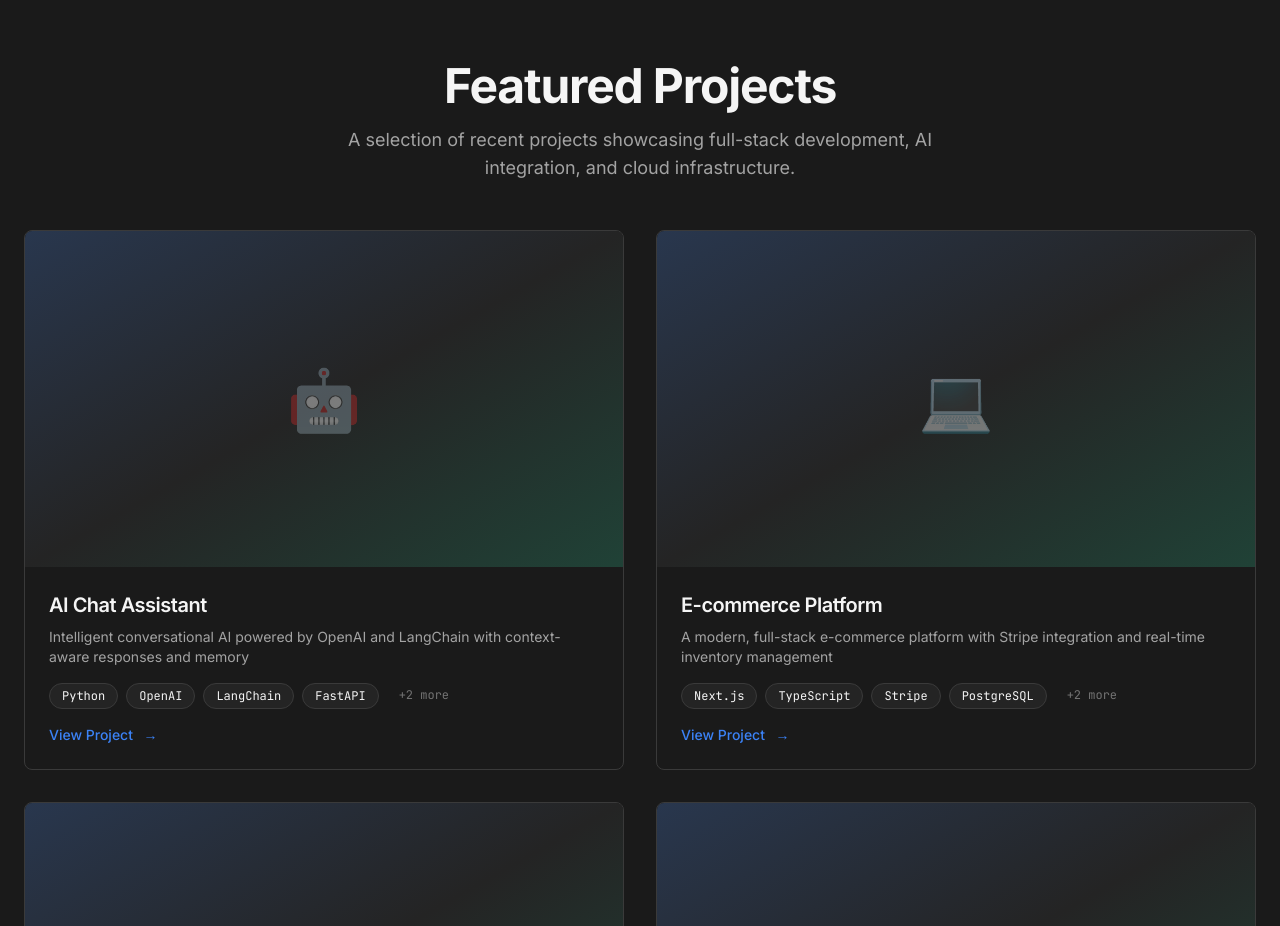
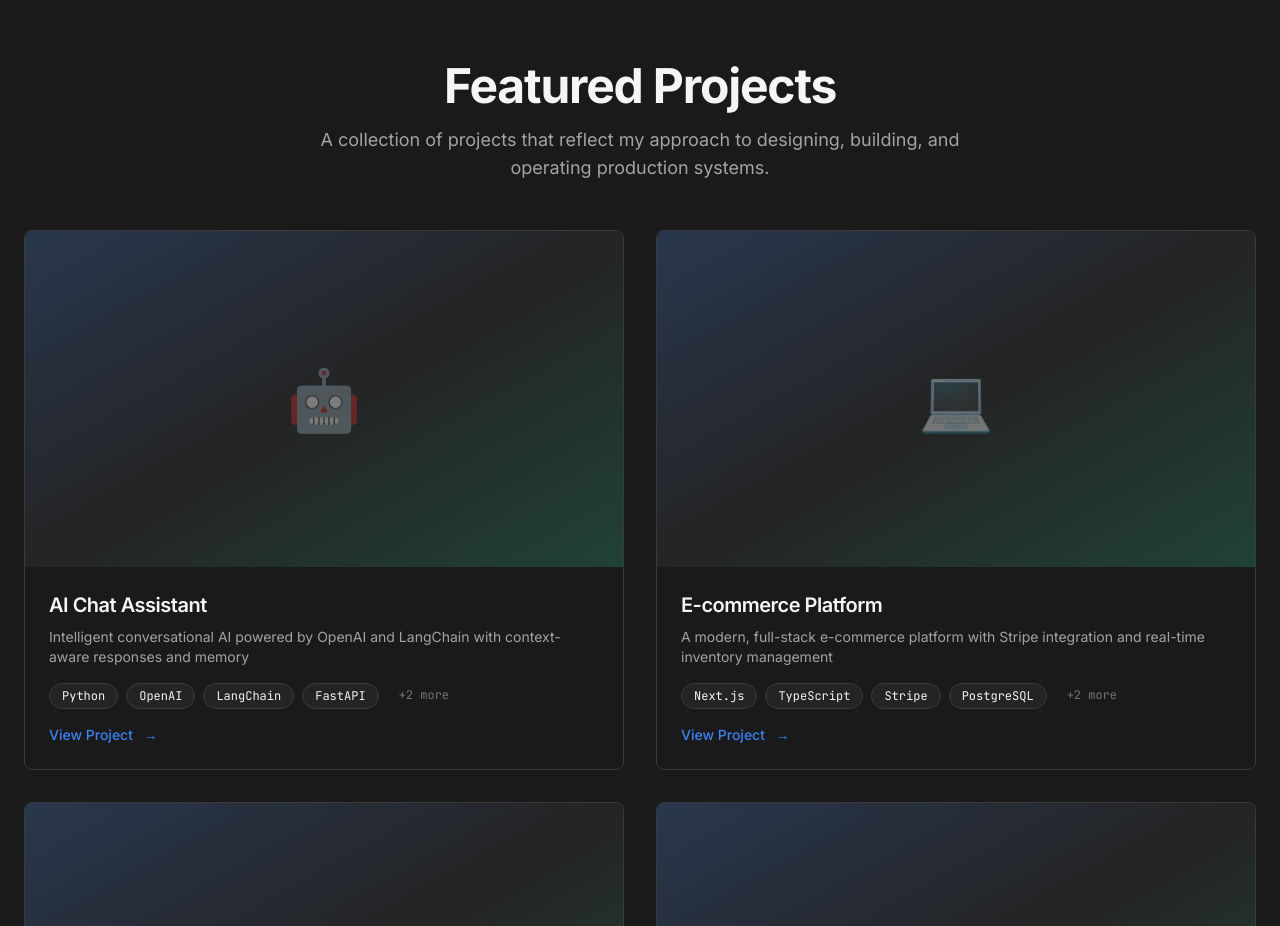
Before and after one commit to zavalatechlabs/zavala-software-portfolio, a Next.js app: page / in a window 1280 px wide. Shown: the part 1860-2786 px from the top of the page. Built offline with nearby package versions, Linux system fonts and the light colour scheme; no server answers.

Commit message:
update Featured Projects description to reflect approach-based narrative

```diff
--- a/app/page.tsx
+++ b/app/page.tsx
@@ -114,8 +114,7 @@ export default function Home() {
 
           <FadeInView delay={0.1}>
             <p className="text-center text-zavala-text-secondary text-lg mb-12 max-w-2xl mx-auto">
-              A selection of recent projects showcasing full-stack development, AI integration,
-              and cloud infrastructure.
+              A collection of projects that reflect my approach to designing, building, and operating production systems.
             </p>
           </FadeInView>
 
```
